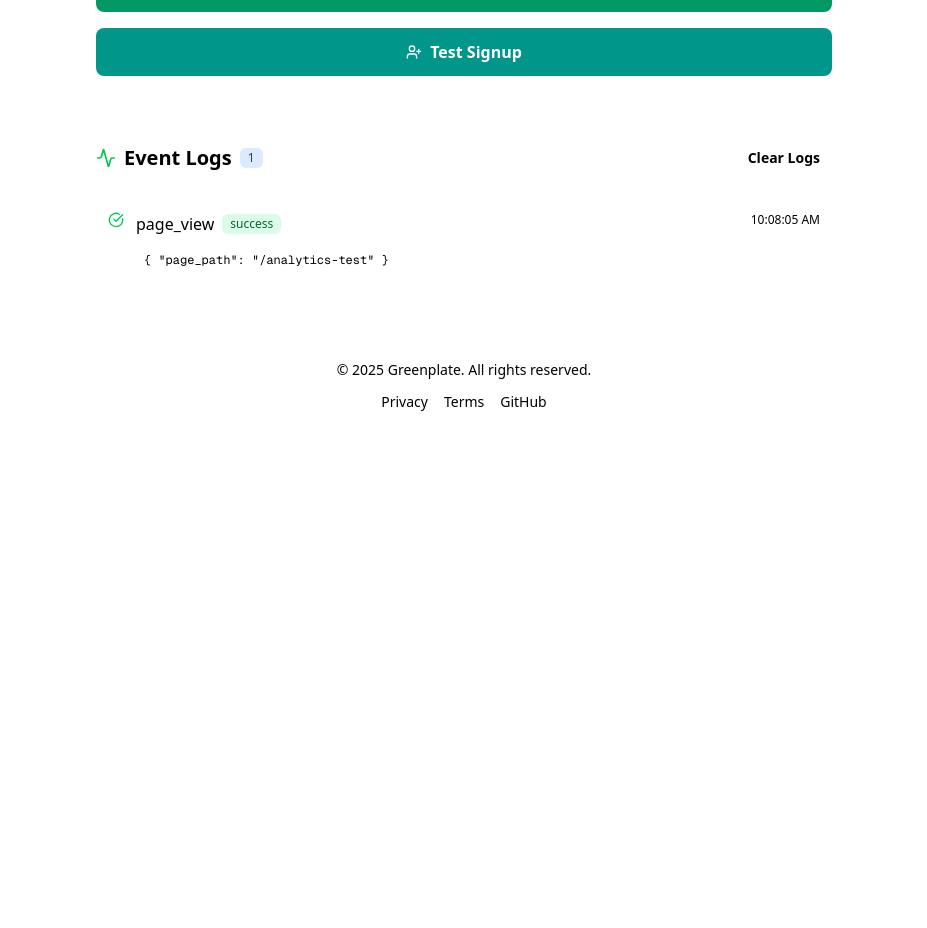
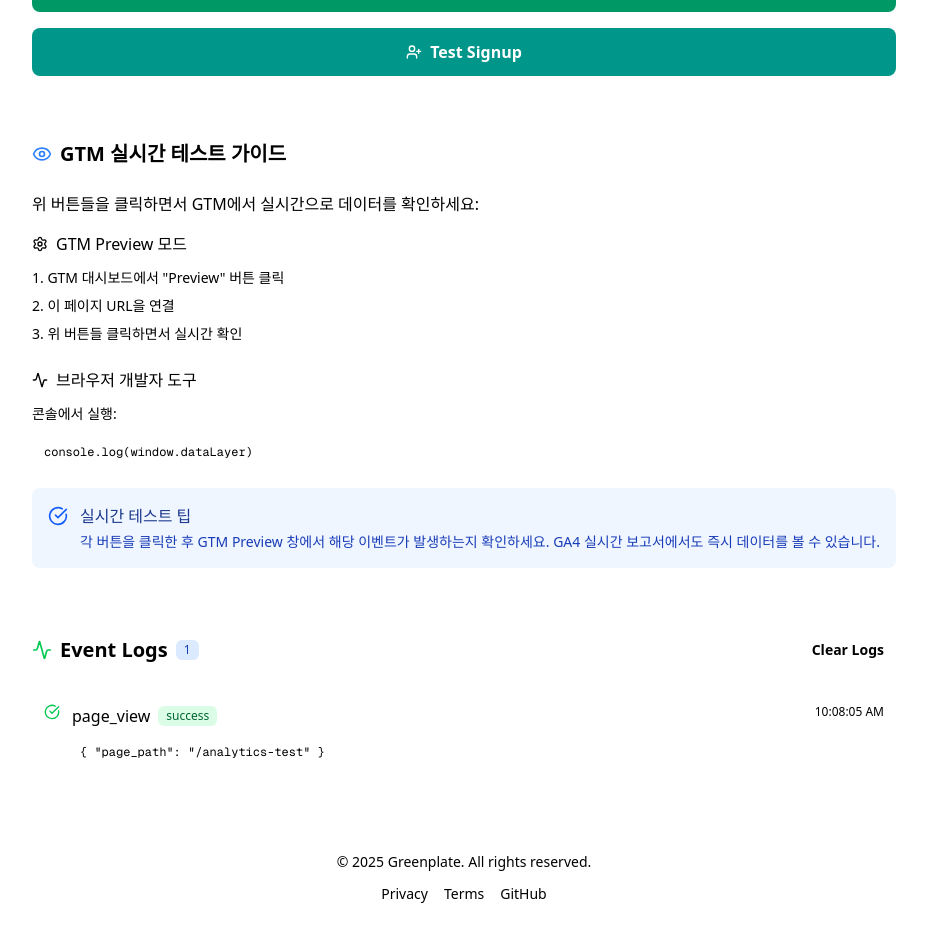
Before and after one commit to studio-evergreen/greenplate, a Next.js app: page /analytics-test in a window 1280 px wide. Shown: the part 1948-2876 px from the top of the page, without its empty margins (176-1103 px from the left). Before the commit the page ends 2384 px from the top, so only its background shows below. Built offline with nearby package versions, Linux system fonts and the light colour scheme; no server answers.

Commit message:
feat: GTM 실시간 테스트 가이드 추가
- Analytics 테스트 페이지에 GTM 실시간 테스트 가이드 카드 추가
- GTM Preview 모드 및 브라우저 개발자 도구 사용법 설명
- 실시간 테스트 팁 제공 및 관련 정보 정리

```diff
--- a/app/(main)/analytics-test/page.tsx
+++ b/app/(main)/analytics-test/page.tsx
@@ -675,6 +675,67 @@ export default function AnalyticsTestPage() {
         </Card>
       )}
 
+      {/* GTM Testing Guide */}
+      {isConfigured && config?.hasGTM && (
+        <Card className="mb-8">
+          <CardHeader>
+            <div className="flex items-center gap-2">
+              <Eye className="w-5 h-5 text-blue-500" />
+              <h2 className="text-xl font-semibold">GTM 실시간 테스트 가이드</h2>
+            </div>
+          </CardHeader>
+          <CardBody>
+            <div className="space-y-4">
+              <p className="text-[var(--muted)]">
+                위 버튼들을 클릭하면서 GTM에서 실시간으로 데이터를 확인하세요:
+              </p>
+
+              <div className="grid grid-cols-1 md:grid-cols-2 gap-6">
+                <div>
+                  <h4 className="font-medium mb-3 flex items-center gap-2">
+                    <Settings className="w-4 h-4" />
+                    GTM Preview 모드
+                  </h4>
+                  <ol className="list-decimal list-inside space-y-2 text-sm text-[var(--muted)]">
+                    <li>GTM 대시보드에서 &quot;Preview&quot; 버튼 클릭</li>
+                    <li>이 페이지 URL을 연결</li>
+                    <li>위 버튼들 클릭하면서 실시간 확인</li>
+                  </ol>
+                </div>
+
+                <div>
+                  <h4 className="font-medium mb-3 flex items-center gap-2">
+                    <Activity className="w-4 h-4" />
+                    브라우저 개발자 도구
+                  </h4>
+                  <div className="text-sm">
+                    <p className="text-[var(--muted)] mb-2">콘솔에서 실행:</p>
+                    <div className="bg-[var(--muted)]/10 p-3 rounded font-mono text-xs">
+                      console.log(window.dataLayer)
+                    </div>
+                  </div>
+                </div>
+              </div>
+
+              <div className="p-4 bg-blue-50 dark:bg-blue-900/20 border border-blue-200 dark:border-blue-800 rounded-lg">
+                <div className="flex items-start gap-3">
+                  <CheckCircle className="w-5 h-5 text-blue-600 dark:text-blue-400 mt-0.5 flex-shrink-0" />
+                  <div>
+                    <h4 className="font-medium text-blue-900 dark:text-blue-100 mb-1">
+                      실시간 테스트 팁
+                    </h4>
+                    <p className="text-sm text-blue-800 dark:text-blue-200">
+                      각 버튼을 클릭한 후 GTM Preview 창에서 해당 이벤트가 발생하는지 확인하세요.
+                      GA4 실시간 보고서에서도 즉시 데이터를 볼 수 있습니다.
+                    </p>
+                  </div>
+                </div>
+              </div>
+            </div>
+          </CardBody>
+        </Card>
+      )}
+
       {/* Event Logs */}
       {eventLogs.length > 0 && (
         <Card>
```
